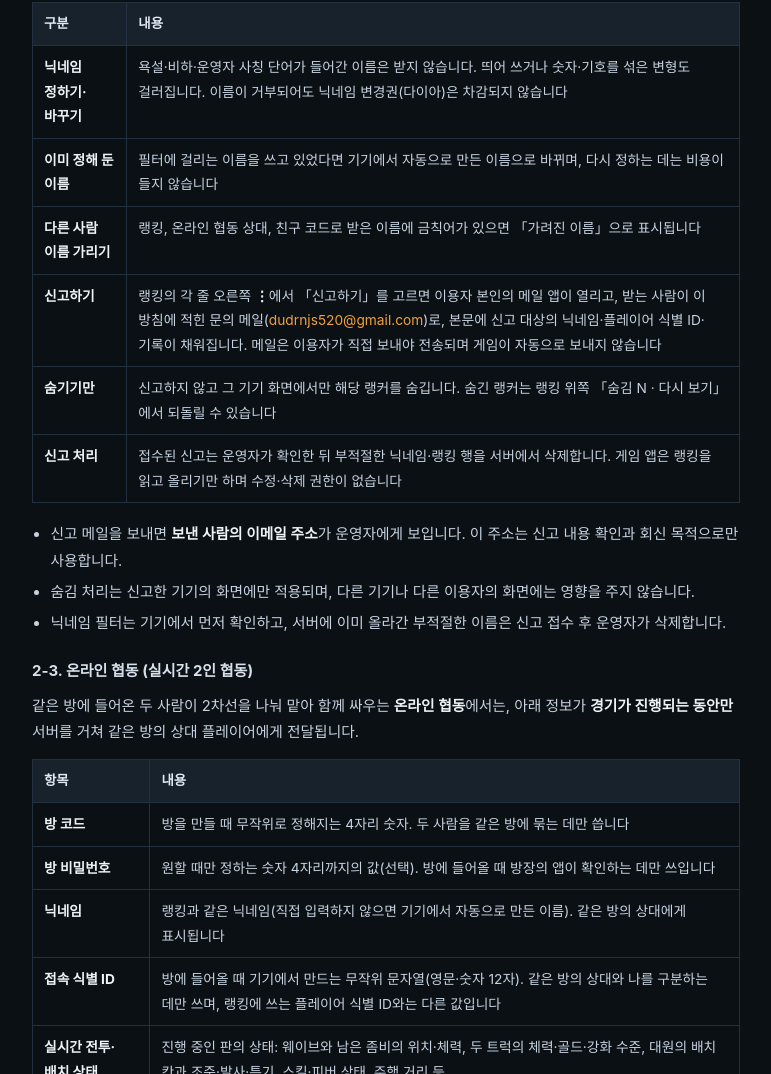
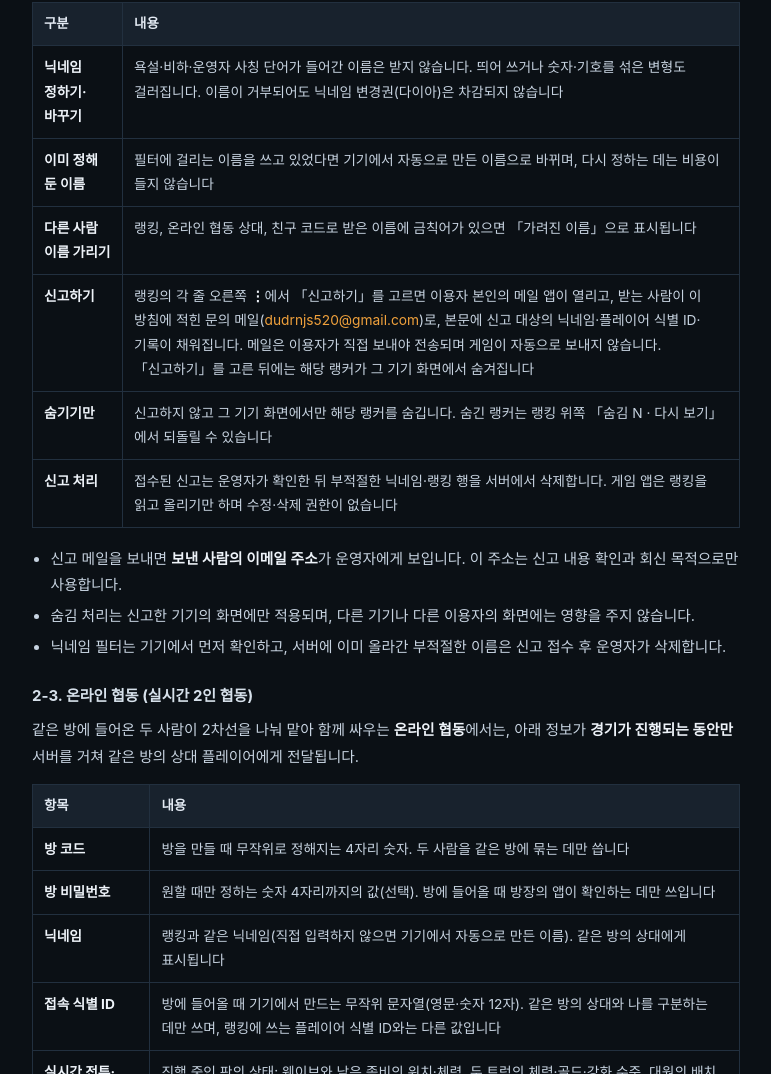
Before and after one commit to dudrnjs520-crypto/dudrnjs520-crypto.github.io, a plain HTML site: page privacy.html in a window 1280 px wide. Shown: the part 1890-2964 px from the top of the page, without its empty margins (254-1025 px from the left). Drawn offline with Linux system fonts and the light colour scheme.

Commit message:
개인정보처리방침: 신고하기 선택 시 해당 랭커 기기 화면 숨김 문구 보강

```diff
--- a/privacy.html
+++ b/privacy.html
@@ -220,7 +220,7 @@
         </tr>
         <tr>
           <td data-label="구분"><b>신고하기</b></td>
-          <td data-label="내용">랭킹의 각 줄 오른쪽 <strong>⋮</strong>에서 「신고하기」를 고르면 이용자 본인의 메일 앱이 열리고, 받는 사람이 이 방침에 적힌 문의 메일(<a href="mailto:dudrnjs520@gmail.com">dudrnjs520@gmail.com</a>)로, 본문에 신고 대상의 닉네임·플레이어 식별 ID·기록이 채워집니다. 메일은 이용자가 직접 보내야 전송되며 게임이 자동으로 보내지 않습니다</td>
+          <td data-label="내용">랭킹의 각 줄 오른쪽 <strong>⋮</strong>에서 「신고하기」를 고르면 이용자 본인의 메일 앱이 열리고, 받는 사람이 이 방침에 적힌 문의 메일(<a href="mailto:dudrnjs520@gmail.com">dudrnjs520@gmail.com</a>)로, 본문에 신고 대상의 닉네임·플레이어 식별 ID·기록이 채워집니다. 메일은 이용자가 직접 보내야 전송되며 게임이 자동으로 보내지 않습니다. 「신고하기」를 고른 뒤에는 해당 랭커가 그 기기 화면에서 숨겨집니다</td>
         </tr>
         <tr>
           <td data-label="구분"><b>숨기기만</b></td>
```
